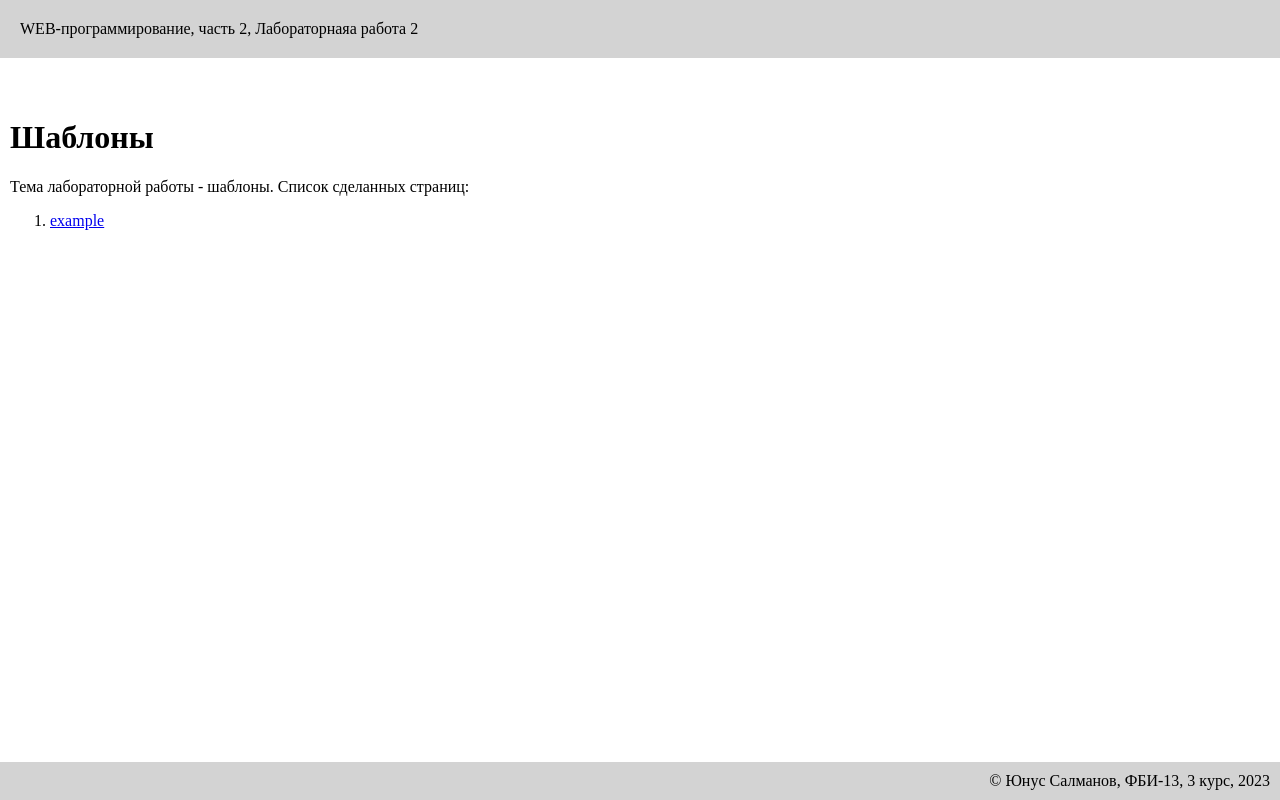
After one commit to PonchTwitch/MyLabs2, a Flask app: page /lab2/ in a window 1280 px wide. The commit adds this page. Run offline with Flask 3, Linux system fonts and the light colour scheme.

Commit message:
Наследование шаблонов

```diff
--- a/app.py
+++ b/app.py
@@ -176,3 +176,7 @@ def example():
     ]
 
     return render_template('example.html', name=name, labnum=labnum, coursenum=coursenum, groupnum=groupnum, fruits=fruits, books=books)
+
+@app.route('/lab2/')
+def lab2():
+    return render_template('lab2.html')
--- /dev/null
+++ b/templates/base.html
@@ -0,0 +1,22 @@
+<!DOCTYPE html>
+<html lang="en">
+<head>
+    <meta charset="UTF-8">
+    <meta name="viewport" content="width=device-width, initial-scale=1.0">
+    <title>Юнус Салманов. {% block lab %}{% endblock %}</title>
+    <link rel="stylesheet" href="{{ url_for('static', filename='main.css') }}">
+</head>
+<body>
+    <header>
+        WEB-программирование, часть 2, {{ self.lab() }}
+    </header>
+
+    <main>
+        {% block main %}{% endblock %}
+    </main>
+
+    <footer>
+        &copy; Юнус Салманов, ФБИ-13, 3 курс, 2023
+    </footer>
+</body>
+</html>
--- a/templates/example.html
+++ b/templates/example.html
@@ -8,7 +8,7 @@
 </head>
 <body>
     <header>
-        WEB-программирование, часть 2. {% if lab_num %}Лабораторная работа 2{% endif %}
+        WEB-программирование, часть 2. {% if labnum %}Лабораторная работа {{ labnum }} {% endif %}
     </header>
 
     <main>
--- /dev/null
+++ b/templates/lab2.html
@@ -0,0 +1,13 @@
+{% extends "base.html" %}
+
+{% block lab %}Лабораторнаяа работа 2{% endblock %}
+
+{% block main %}
+    <h1>Шаблоны</h1>
+    <div>Тема лабораторной работы - шаблоны. Список сделанных страниц:</div>
+    <ol>
+        <li>
+            <a href="/lab2/example">example</a>
+        </li>
+    </ol>
+{% endblock %}
```
